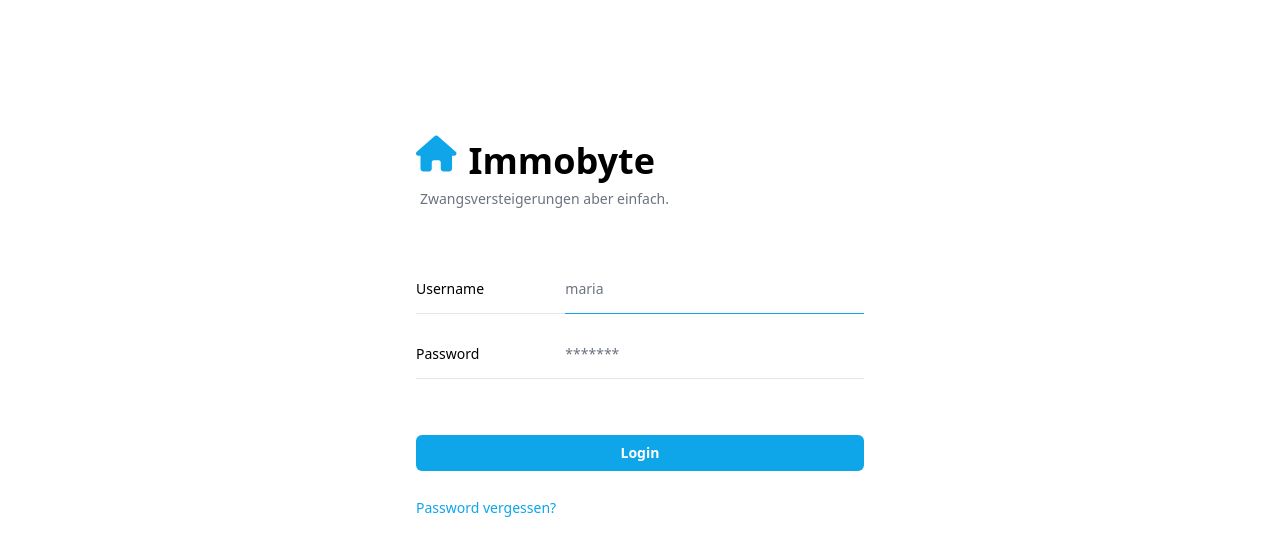
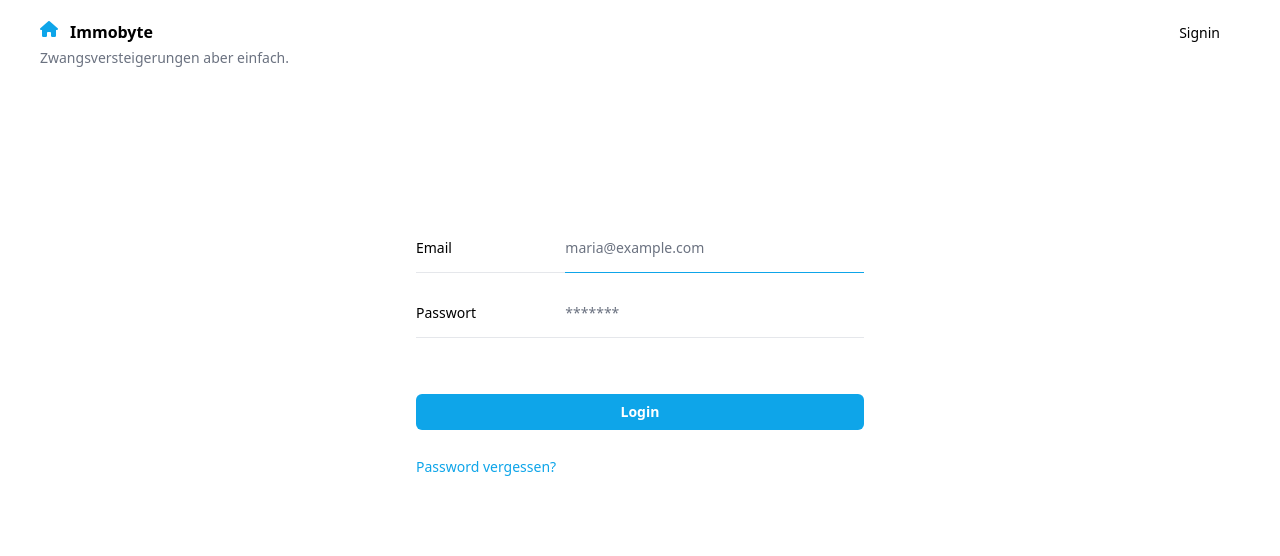
Before and after one commit to MariaBraganca/immobyte, a Django app: page /login in a window 1280 px wide. Shown: the top 556 px of the page. Run offline with Django 3.2, Linux system fonts and the light colour scheme; some libraries are stand-ins or nearby versions.

Commit message:
add navbar

```diff
--- a/immobyte/settings.py
+++ b/immobyte/settings.py
@@ -166,3 +166,5 @@ DEFAULT_AUTO_FIELD = 'django.db.models.BigAutoField'
 LOGIN_URL='/login'
 
 LOGIN_REDIRECT_URL='/auctions'
+
+LOGOUT_REDIRECT_URL='/login'
--- a/immobyte/urls.py
+++ b/immobyte/urls.py
@@ -16,12 +16,13 @@ Including another URLconf
 from django.contrib import admin
 from django.urls import path, include
 from django.conf import settings
-from django.contrib.auth.views import LoginView
+from django.contrib.auth.views import LoginView, LogoutView
 
 urlpatterns = [
     path('admin/', admin.site.urls),
     path('', include('auctions.urls')),
-    path('login', LoginView.as_view())
+    path('login', LoginView.as_view()),
+    path('logout', LogoutView.as_view(), name='immobyte.logout')
 ]
 
 if settings.DEBUG:
--- a/static/css/style.css
+++ b/static/css/style.css
@@ -713,13 +713,19 @@ select {
   grid-column: span 2 / span 2;
 }
 
+.mx-auto {
+  margin-left: auto;
+  margin-right: auto;
+}
+
+.my-24 {
+  margin-top: 6rem;
+  margin-bottom: 6rem;
+}
+
 .my-8 {
   margin-top: 2rem;
   margin-bottom: 2rem;
-}
-
-.mb-14 {
-  margin-bottom: 3.5rem;
 }
 
 .mb-6 {
@@ -732,14 +738,6 @@ select {
 
 .mt-14 {
   margin-top: 3.5rem;
-}
-
-.mt-2 {
-  margin-top: 0.5rem;
-}
-
-.mt-24 {
-  margin-top: 6rem;
 }
 
 .mt-4 {
@@ -778,8 +776,20 @@ select {
   grid-template-columns: repeat(3, minmax(0, 1fr));
 }
 
-.justify-center {
-  justify-content: center;
+.items-start {
+  align-items: flex-start;
+}
+
+.items-center {
+  align-items: center;
+}
+
+.justify-end {
+  justify-content: flex-end;
+}
+
+.justify-between {
+  justify-content: space-between;
 }
 
 .gap-4 {
@@ -827,6 +837,16 @@ select {
   padding-right: 0px;
 }
 
+.px-10 {
+  padding-left: 2.5rem;
+  padding-right: 2.5rem;
+}
+
+.px-5 {
+  padding-left: 1.25rem;
+  padding-right: 1.25rem;
+}
+
 .py-1 {
   padding-top: 0.25rem;
   padding-bottom: 0.25rem;
@@ -847,8 +867,9 @@ select {
   padding-bottom: 1rem;
 }
 
-.pl-1 {
-  padding-left: 0.25rem;
+.py-5 {
+  padding-top: 1.25rem;
+  padding-bottom: 1.25rem;
 }
 
 .pl-4 {
@@ -871,11 +892,6 @@ select {
   vertical-align: text-top;
 }
 
-.text-4xl {
-  font-size: 2.25rem;
-  line-height: 2.5rem;
-}
-
 .text-base {
   font-size: 1rem;
   line-height: 1.5rem;
@@ -884,6 +900,11 @@ select {
 .text-sm {
   font-size: 0.875rem;
   line-height: 1.25rem;
+}
+
+.text-xs {
+  font-size: 0.75rem;
+  line-height: 1rem;
 }
 
 .font-bold {
@@ -914,6 +935,11 @@ select {
 .text-gray-700 {
   --tw-text-opacity: 1;
   color: rgb(55 65 81 / var(--tw-text-opacity));
+}
+
+.text-red-500 {
+  --tw-text-opacity: 1;
+  color: rgb(239 68 68 / var(--tw-text-opacity));
 }
 
 .text-sky-500 {
@@ -952,6 +978,11 @@ select {
   background-color: rgb(2 132 199 / var(--tw-bg-opacity));
 }
 
+.hover\:text-sky-500:hover {
+  --tw-text-opacity: 1;
+  color: rgb(14 165 233 / var(--tw-text-opacity));
+}
+
 .hover\:text-sky-600:hover {
   --tw-text-opacity: 1;
   color: rgb(2 132 199 / var(--tw-text-opacity));
--- a/static/templates/base.html
+++ b/static/templates/base.html
@@ -15,6 +15,24 @@
     <link href="{% static 'fontawesome/css/solid.css' %}" rel="stylesheet">
   </head>
   <body>
+    <nav class='flex justify-between items-start px-10 py-5'>
+      <a href="{% url 'auction.list' %}">
+        <h1 class="text-base font-semibold"><span class="fa-solid fa-house text-sky-500 inline-block align-text-top pr-3"></span>Immobyte</h1>
+        {% block navheader %}
+          <p class="text-sm font-light text-gray-500 mt-1">Zwangsversteigerungen aber einfach.</p>
+        {% endblock %}
+      </a>
+      <ul class='flex justify-end items-center'>
+        {% block navlinks %}
+          <li>
+            <a href="#" class='text-sm font-medium leading-6 px-5 hover:text-sky-500'>About</a>
+          </li>
+          <li>
+            <a href="{% url 'immobyte.logout' %}" class='text-sm font-medium leading-6 px-5 hover:text-sky-500'>Logout</a>
+          </li>
+        {% endblock %}
+      </ul>
+    </nav>
     <div class="p-10">
       {% block content %}
       {% endblock %}
--- a/static/templates/registration/login.html
+++ b/static/templates/registration/login.html
@@ -1,22 +1,20 @@
 {% extends 'base.html' %}
 {% load widget_tweaks %}
 
+{% block navlinks %}
+  <li><a href="#" class='text-sm font-medium leading-6 px-5 hover:text-sky-500'>Signin</a></li>
+{% endblock %}
+
 {% block content %}
-  <div class='flex justify-center'>
-    <div class='w-full max-w-md'>
-      <div class='mt-24 mb-14'>
-        <h1 class='text-4xl font-semibold'><span class='fa-solid fa-house text-sky-500 align-text-top inline-block pr-3'></span>Immobyte</h1>
-        <p class='text-sm font-light text-gray-500 mt-2 pl-1'>Zwangsversteigerungen aber einfach.</p>
-      </div>
-      <form method='post'>
+  <form method='post' class='max-w-md w-full mx-auto my-24'>
     {% csrf_token %}
     <div class='mt-4 grid grid-cols-3'>
-          <label for='{{ form.username.id_for_label }}' class='border-b border-gray-200 px-0 py-3 text-sm font-medium leading-6'>Username</label>
-          {{ form.username|add_class:'col-span-2 border-0 border-b border-gray-200 px-0 py-3 text-sm font-light placeholder:text-gray-500 leading-6 focus:border-sky-500 focus:ring-0'|attr:'placeholder:maria'}}
+      <label for='{{ form.username.id_for_label }}' class='border-b border-gray-200 px-0 py-3 text-sm font-medium leading-6'>Email</label>
+      {{ form.username|add_class:'col-span-2 border-0 border-b border-gray-200 px-0 py-3 text-sm font-light placeholder:text-gray-500 leading-6 focus:border-sky-500 focus:ring-0'|attr:'placeholder:maria@example.com'|add_error_class:'mt-4 text-xs text-red-500' }}
     </div>
     <div class='mt-4 grid grid-cols-3'>
-          <label for='{{ form.password.id_for_label }}' class='border-b border-gray-200 px-0 py-3 text-sm font-medium leading-6'>Password</label>
-          {{ form.password|add_class:'col-span-2 border-0 border-b border-gray-200 px-0 py-3 text-sm font-light placeholder:text-gray-500 leading-6 focus:border-sky-500 focus:ring-0'|attr:'placeholder:*******' }}
+      <label for='{{ form.password.id_for_label }}' class='border-b border-gray-200 px-0 py-3 text-sm font-medium leading-6'>Passwort</label>
+      {{ form.password|add_class:'col-span-2 border-0 border-b border-gray-200 px-0 py-3 text-sm font-light placeholder:text-gray-500 leading-6 focus:border-sky-500 focus:ring-0'|attr:'placeholder:*******'|add_error_class:'mt-4 text-xs text-red-500' }}
     </div>
     {% for error in form.non_field_errors %}
       <p class='mt-4 text-xs text-red-500'>{{error}}</p>
@@ -24,6 +22,4 @@
     <input type='submit' value='Login' class='w-full bg-sky-500 mt-14 mb-6 py-1.5 rounded-md text-sm text-white font-bold leading-6 hover:bg-sky-600'>
     <a href="" class='text-sm text-sky-500 font-medium leading-6 hover:text-sky-600'>Password vergessen?</a>
   </form>
-    </div>
-  </div>
 {% endblock %}
```
Also changed, not shown: auctions/templates/auctions/auction_detail.html (+4 -4 lines), auctions/templates/auctions/auction_list.html (+4 -4 lines). Lines whose indentation alone changed are shown as unchanged.
